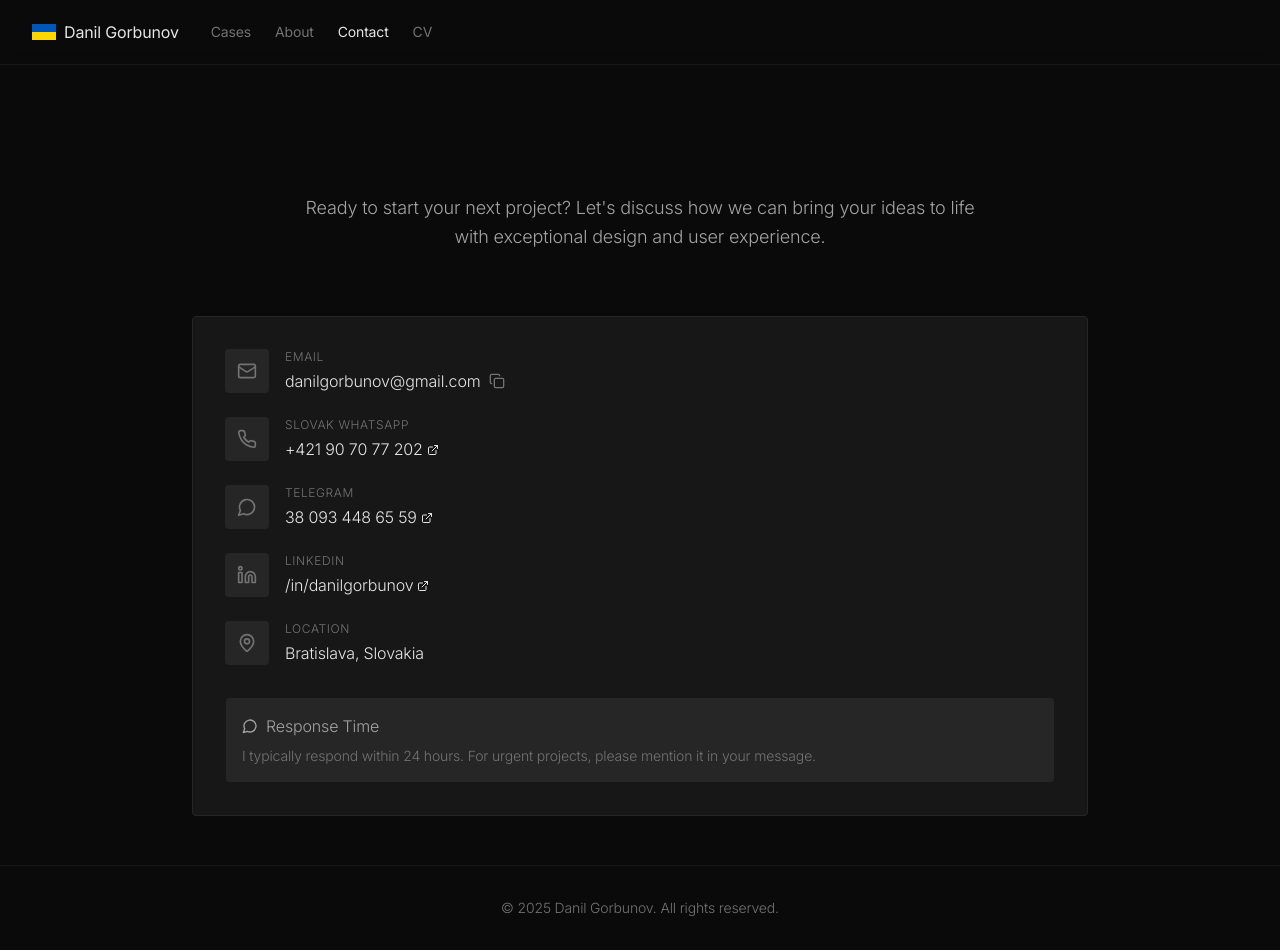
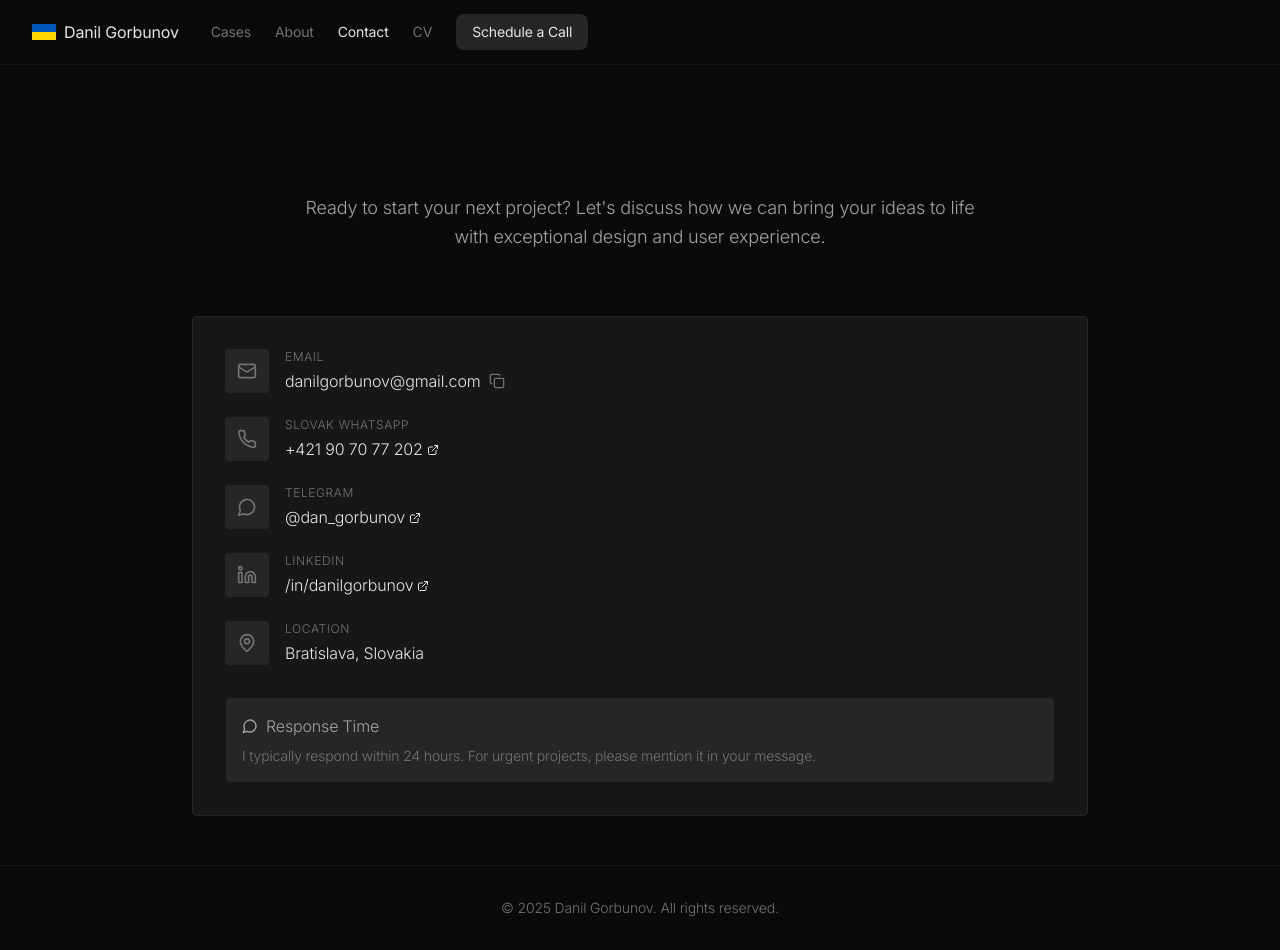
Before and after one commit to DanilGorbunov/portfolio, a Next.js app: page /contact in a window 1280 px wide. Built offline with nearby package versions, Linux system fonts and the light colour scheme.

Commit message:
Add Schedule a Call button to header and update Telegram contact to username

```diff
--- a/app/contact/page.tsx
+++ b/app/contact/page.tsx
@@ -29,8 +29,8 @@ const contactInfo = [
   {
     icon: MessageCircle,
     label: "Telegram",
-    value: "38 093 448 65 59",
-    href: "https://t.me/+380934486559"
+    value: "@dan_gorbunov",
+    href: "https://t.me/dan_gorbunov"
   },
   {
     icon: Linkedin,
--- a/components/site-header.tsx
+++ b/components/site-header.tsx
@@ -102,6 +102,17 @@ export function SiteHeader() {
                     CV
                   </a>
                 </SheetClose>
+                <SheetClose asChild>
+                  <a
+                    href="https://t.me/+380934486559"
+                    target="_blank"
+                    rel="noopener noreferrer"
+                    className="inline-flex items-center gap-2 text-lg font-normal transition-colors duration-200 text-[#E5E5E5] hover:text-[#F5F5F5] bg-[#262626] hover:bg-[#404040] px-4 py-2 rounded-lg"
+                    onClick={handleLinkClick}
+                  >
+                    Schedule a Call
+                  </a>
+                </SheetClose>
               </nav>
             </SheetContent>
           </Sheet>
@@ -164,6 +175,14 @@ export function SiteHeader() {
             >
               CV
             </a>
+            <a
+              href="https://t.me/+380934486559"
+              target="_blank"
+              rel="noopener noreferrer"
+              className="inline-flex items-center gap-2 text-sm font-normal transition-colors duration-200 text-[#E5E5E5] hover:text-[#F5F5F5] bg-[#262626] hover:bg-[#404040] px-4 py-2 rounded-lg"
+            >
+              Schedule a Call
+            </a>
           </nav>
         </div>
       </div>
```
